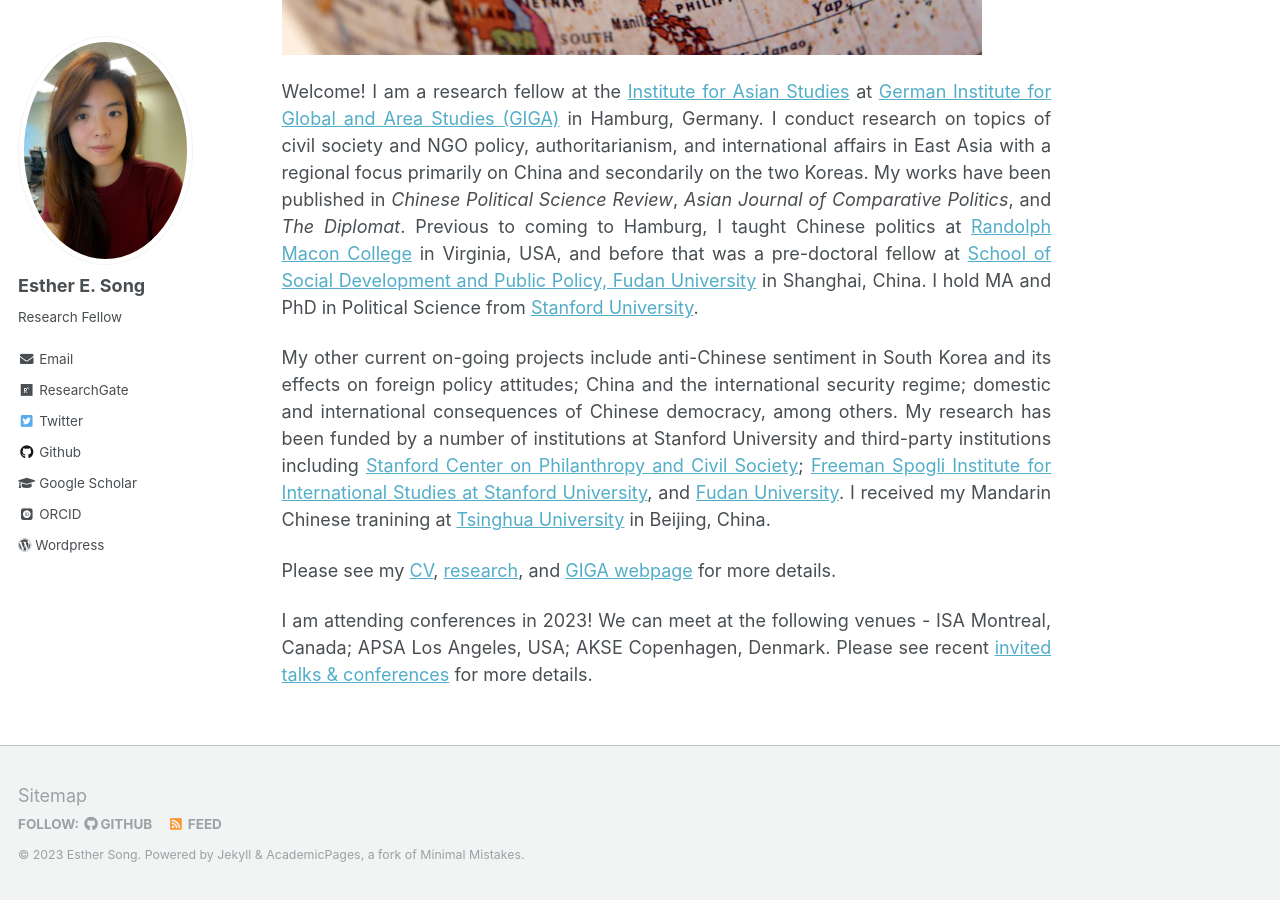
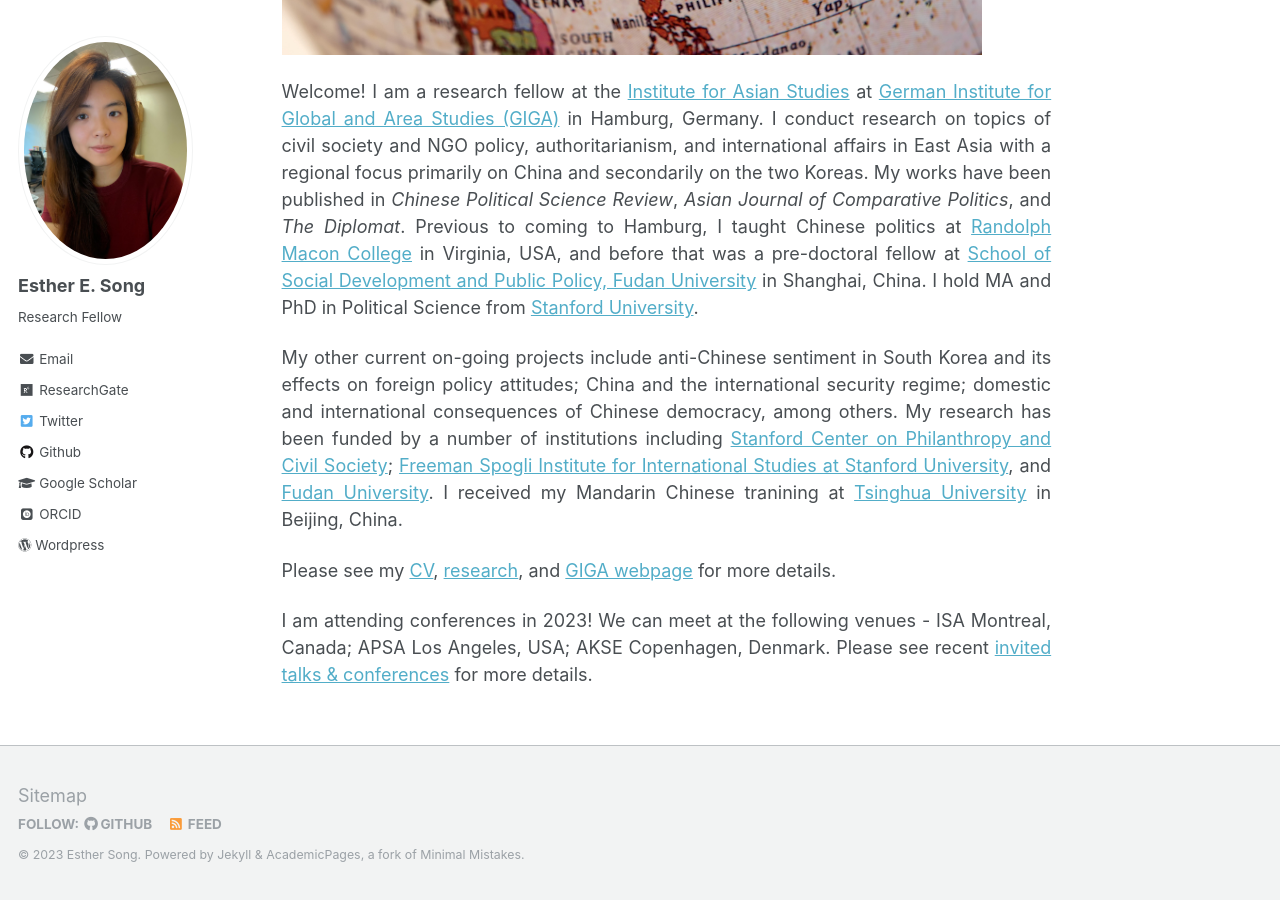
Before and after one commit to ehsong/ehsong.github.io, a Jekyll site: the page built from _pages/about.md, in a window 1280 px wide and 900 px high, scrolled down 529 px. Built offline with Jekyll 4.4.1, drawn with Linux system fonts in a browser that asks for light colours; some web fonts are replaced.

Commit message:
Update about.md

```diff
--- a/_pages/about.md
+++ b/_pages/about.md
@@ -11,7 +11,7 @@
 
 Welcome! I am a research fellow at the [Institute for Asian Studies](https://www.giga-hamburg.de/en/institutes/giga-institute-for-asian-studies/) at [German Institute for Global and Area Studies (GIGA)](https://www.giga-hamburg.de/en/) in Hamburg, Germany. I conduct research on topics of civil society and NGO policy, authoritarianism, and international affairs in East Asia with a regional focus primarily on China and secondarily on the two Koreas. My works have been published in *Chinese Political Science Review*, *Asian Journal of Comparative Politics*, and *The Diplomat*. Previous to coming to Hamburg, I taught Chinese politics at [Randolph Macon College](https://www.rmc.edu/) in Virginia, USA, and before that was a pre-doctoral fellow at [School of Social Development and Public Policy, Fudan University](https://www.fudan.edu.cn/en/2019/0514/c295a96700/page.htm) in Shanghai, China. I hold MA and PhD in Political Science from [Stanford University](https://stanford.edu).
 
-My other current on-going projects include anti-Chinese sentiment in South Korea and its effects on foreign policy attitudes; China and the international security regime; domestic and international consequences of Chinese democracy, among others. My research has been funded by a number of institutions at Stanford University and third-party institutions including [Stanford Center on Philanthropy and Civil Society](https://pacscenter.stanford.edu/); [Freeman Spogli Institute for International Studies at Stanford University](https://fsi.stanford.edu/), and [Fudan University](https://www.fudan.edu.cn/en/). I received my Mandarin Chinese tranining at [Tsinghua University](https://www.tsinghua.edu.cn/en/) in Beijing, China.
+My other current on-going projects include anti-Chinese sentiment in South Korea and its effects on foreign policy attitudes; China and the international security regime; domestic and international consequences of Chinese democracy, among others. My research has been funded by a number of institutions including [Stanford Center on Philanthropy and Civil Society](https://pacscenter.stanford.edu/); [Freeman Spogli Institute for International Studies at Stanford University](https://fsi.stanford.edu/), and [Fudan University](https://www.fudan.edu.cn/en/). I received my Mandarin Chinese tranining at [Tsinghua University](https://www.tsinghua.edu.cn/en/) in Beijing, China.
 
 Please see my [CV](https://drive.google.com/file/d/1vqUiT1oKTXUNqQ2dkH4wXfByTyfpPaoa/view?usp=sharing), [research](https://ehsong.github.io/research/),  and [GIGA webpage](https://www.giga-hamburg.de/en/the-giga/team/song-esther) for more details.
 
```
